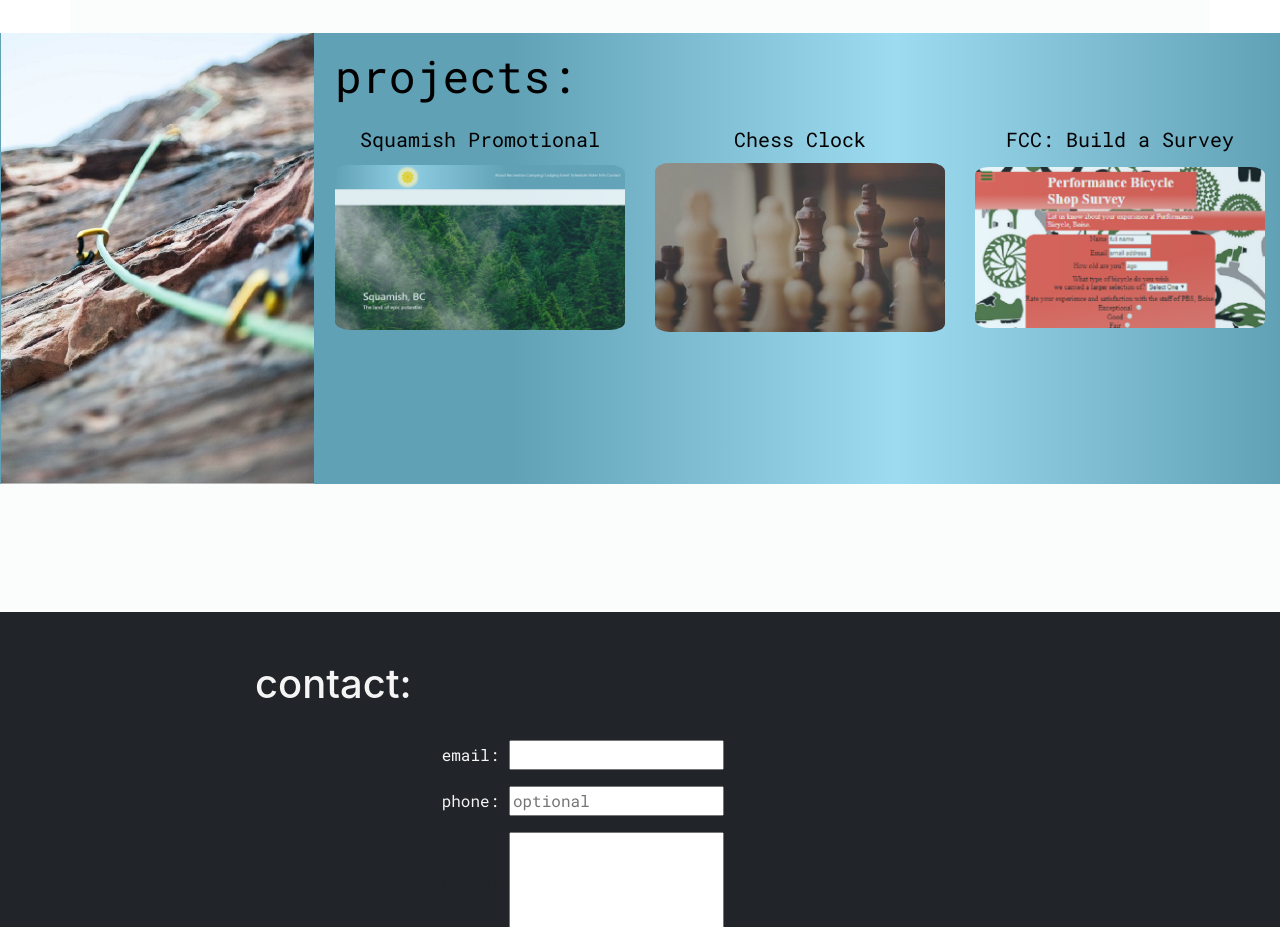
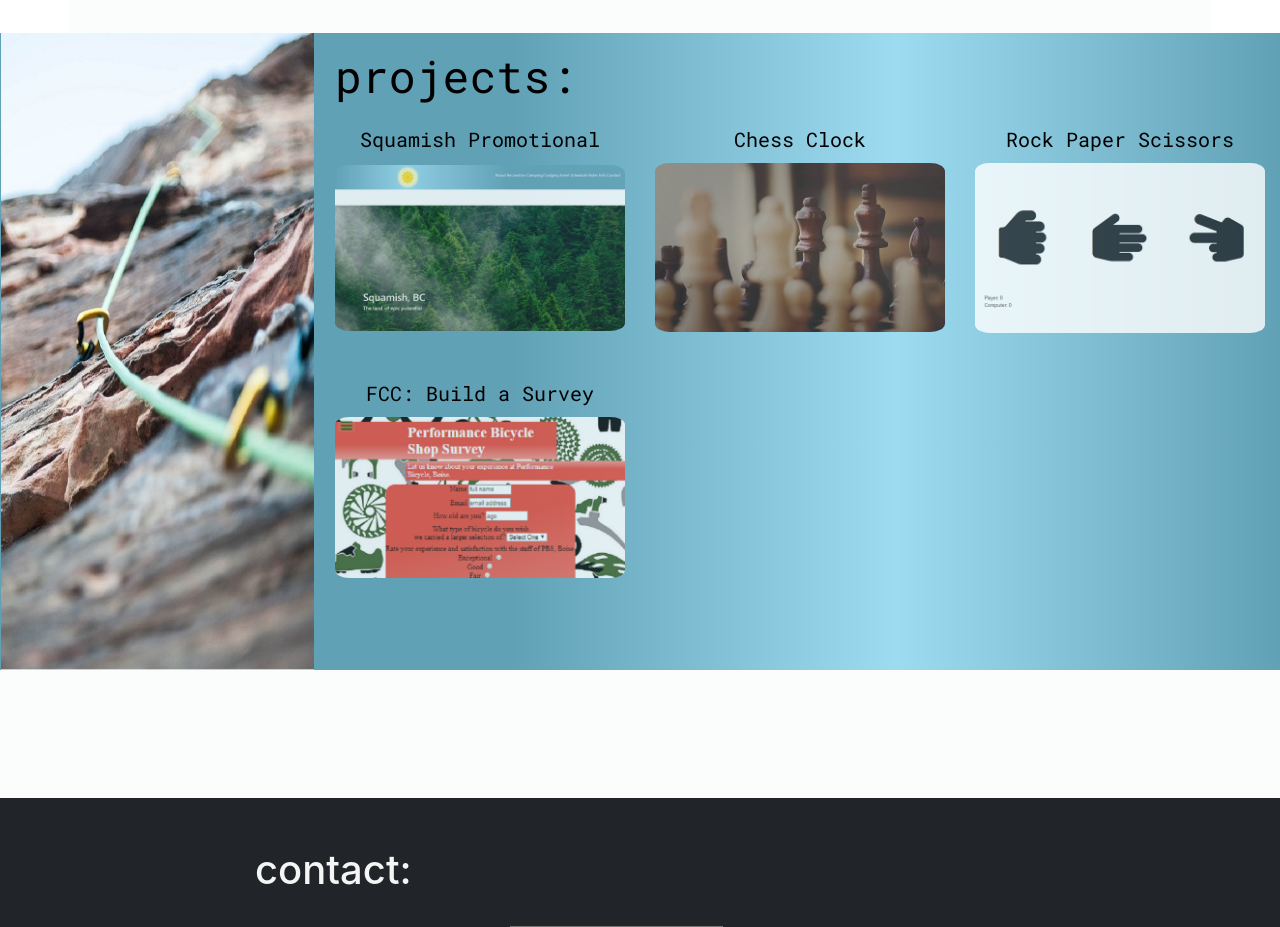
Before and after one commit to porterwilcox/first-landing-page, a plain HTML site: page index.html in a window 1280 px wide. Shown: the part 1080-2007 px from the top of the page. Drawn offline with nearby package versions, Linux system fonts and the light colour scheme.

Commit message:
another-project

```diff
--- a/index.html
+++ b/index.html
@@ -107,13 +107,16 @@
                         </a>
                     </div>
                     <div class="col-sm-4 proj">
+                        <h5 class="proj-link-title pb-1">Rock Paper Scissors</h5>
+                        <a href="https://porterwilcox.github.io/rock-paper-scissors/" target="_blank">
+                            <img class="proj-img" src="assets/images/RPS.png" alt="RockPaperScissors">
+                        </a>
+                    </div>
+                    <div class="col-sm-4 proj">
                         <h5 class="proj-link-title pb-1">FCC: Build a Survey</h5>
                         <a href="https://porterwilcox.github.io/first-project-survey-form/" target="_blank">
                             <img class="proj-img" src="assets/images/survey-form.png" alt="survey form">
                         </a>
-                    </div>
-                    <div class="col-sm-4 proj">
-                        <h5 class="proj-link-title pb-1"></h5>
                     </div>
                     <div class="col-sm-4 proj">
                         <h5 class="proj-link-title pb-1"></h5>
```
Also changed, not shown: assets/images/RPS.png (added).
